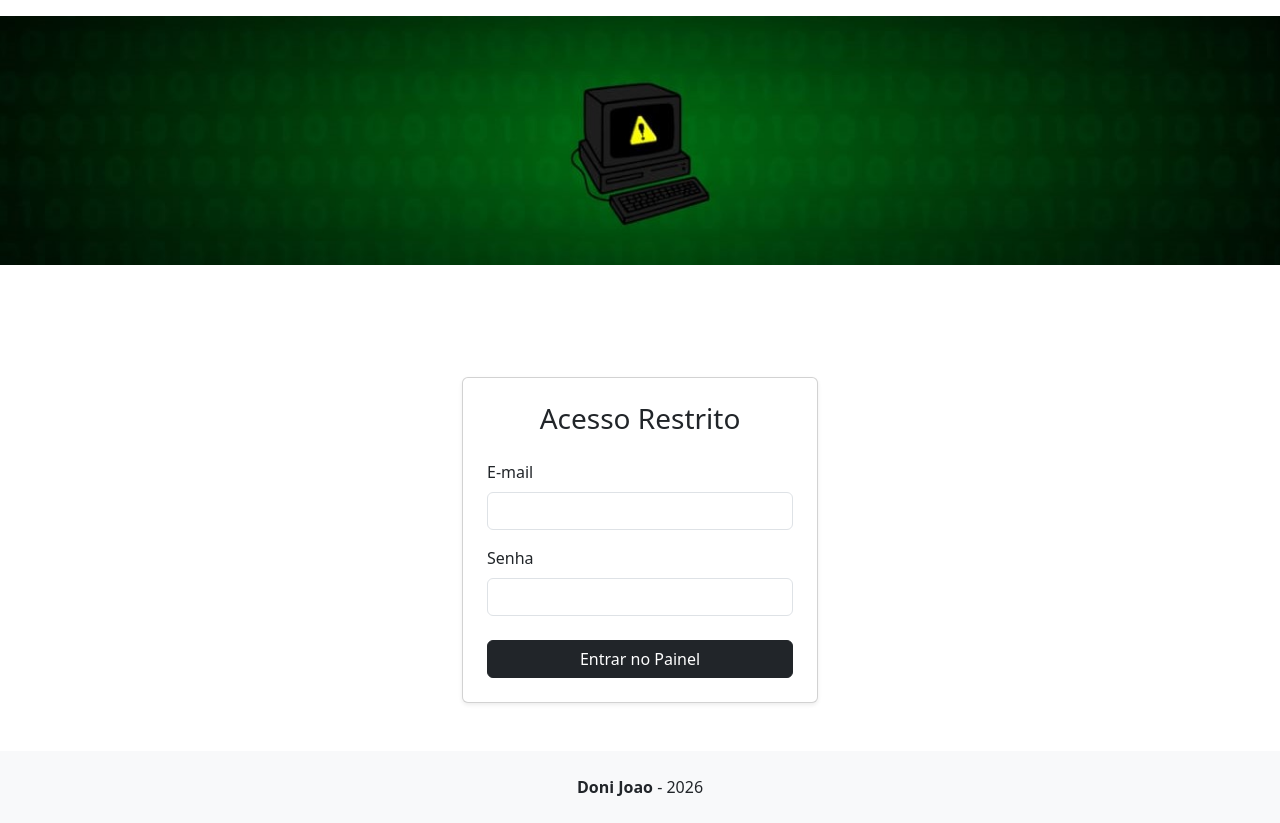
After one commit to DoniJoao/DoniJoaoDev, a PHP site: template app/views/pages/login.php in a window 1280 px wide. The commit adds this page. Run offline with PHP 8.4, Linux system fonts and the light colour scheme; the template is opened without the code that fills it, so the values that code supplies are empty; a stand-in replaces the project's code that opens the database connection.

Commit message:
corrigido nav(após remoção) e configurando login

```diff
--- /dev/null
+++ b/app/views/pages/login.php
@@ -0,0 +1,40 @@
+<main class="container mt-5">
+    <div class="row justify-content-center">
+        <!-- Controla a largura do card: ocupa 6 colunas no tablet e 4 no PC -->
+        <div class="col-md-6 col-lg-4">
+
+            <div class="card shadow-sm mt-5">
+                <div class="card-body p-4">
+                    <h3 class="card-title text-center mb-4">Acesso Restrito</h3>
+
+                    <!-- Se o Controlador mandar um erro de login, nós desenhamos este alerta -->
+                    <?php if (isset($erro_login)): ?>
+                        <div class="alert alert-danger text-center">
+                            <?php echo $erro_login; ?>
+                        </div>
+                    <?php endif; ?>
+
+                    <!-- O formulário envia os dados (POST) para a própria página de login -->
+                    <form action="index.php?pagina=login" method="POST">
+
+                        <div class="mb-3">
+                            <label for="email" class="form-label">E-mail</label>
+                            <!-- required obriga o usuário a preencher antes de enviar -->
+                            <input type="email" class="form-control" id="email" name="email" required>
+                        </div>
+
+                        <div class="mb-4">
+                            <label for="senha" class="form-label">Senha</label>
+                            <input type="password" class="form-control" id="senha" name="senha" required>
+                        </div>
+
+                        <button type="submit" class="btn btn-dark w-100">Entrar no Painel</button>
+
+                    </form>
+
+                </div>
+            </div>
+
+        </div>
+    </div>
+</main>
--- a/app/views/partials/nav.php
+++ b/app/views/partials/nav.php
@@ -9,7 +9,7 @@
               <a class="nav-link" href="index.php">Blog (Início)</a>
             </li>
             <li class="nav-item">
-              <a class="nav-link" href="index.php?pagina=ferramentas">Ferramentas Úteis</a>
+              <a class="nav-link" href="index.php?pagina=produtos">Produtos</a>
             </li>
             <li class="nav-item">
               <a class="nav-link" href="index.php?pagina=contato">Contato</a>
```
Also changed, not shown: app/models/Usuario.php (added, +23 -0 lines), app/views/pages/tools.php (deleted), app/views/pages/wallpapers.php (deleted).
